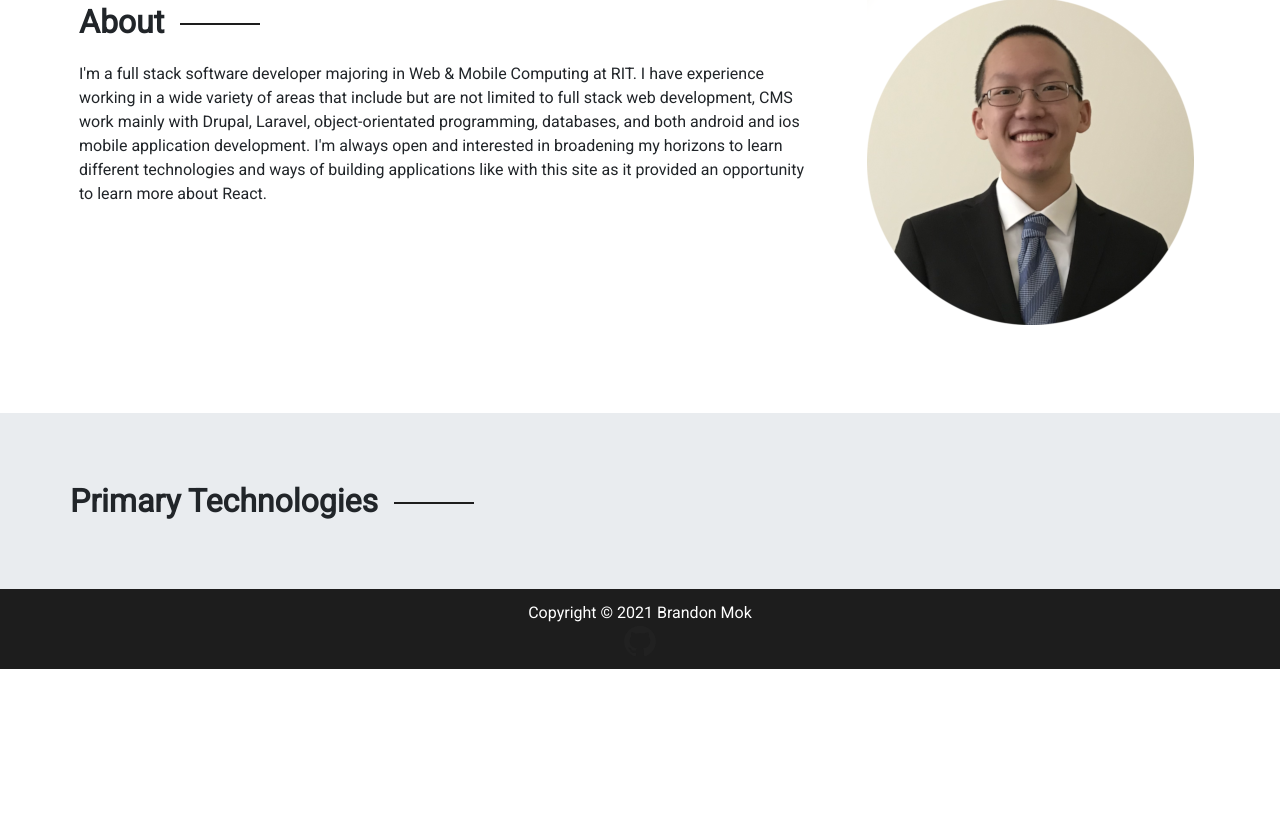
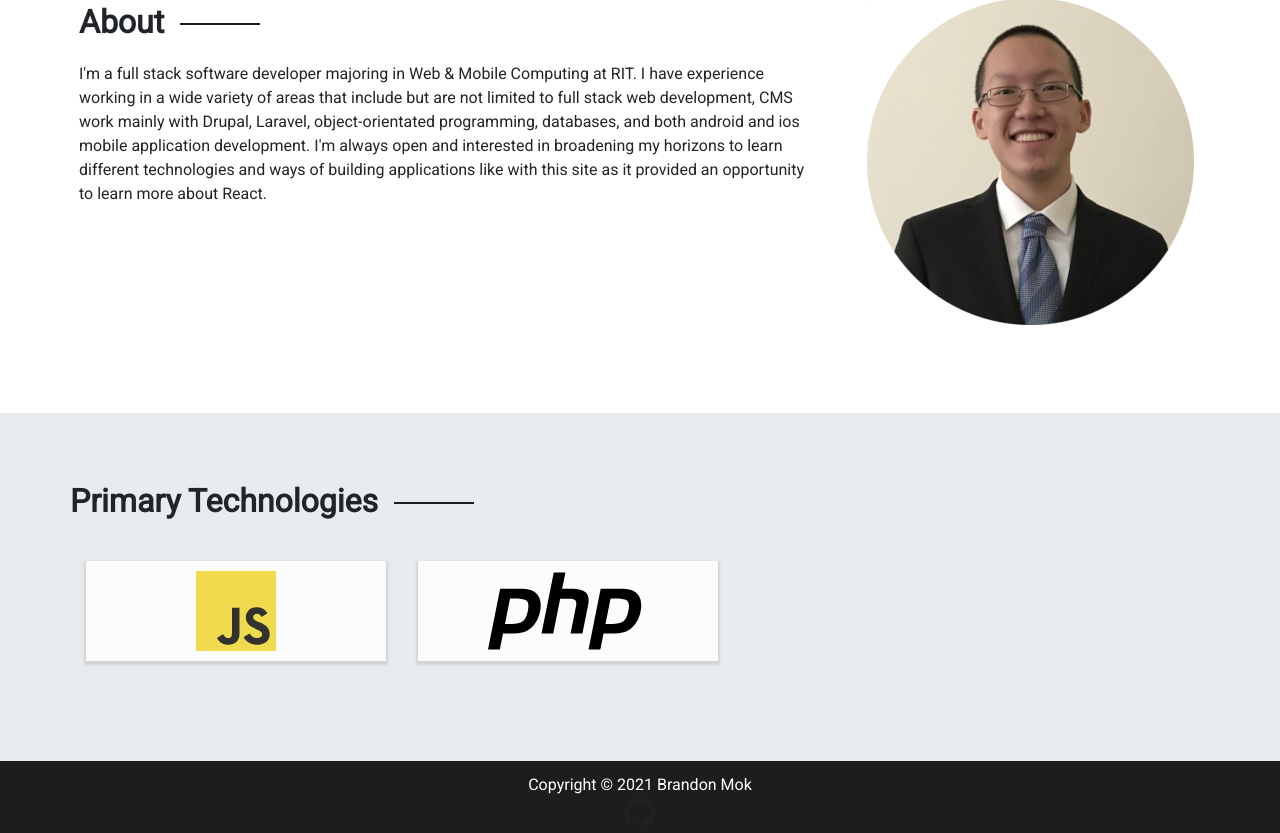
Before and after one commit to BrandonMok/react-personal-website, a React (Create React App) app: page / in a window 1280 px wide. Shown: the part 666-1499 px from the top of the page. Before the commit the page ends 1335 px from the top, so only its background shows below. Built offline with nearby package versions, Linux system fonts and the light colour scheme.

Commit message:
[WIP] Figuring out display of icons

```diff
--- a/public/index.html
+++ b/public/index.html
@@ -9,7 +9,6 @@
     <script src="https://code.jquery.com/jquery-3.3.1.slim.min.js" integrity="sha384-q8i/X+965DzO0rT7abK41JStQIAqVgRVzpbzo5smXKp4YfRvH+8abtTE1Pi6jizo" crossorigin="anonymous"></script>
     <script src="https://cdnjs.cloudflare.com/ajax/libs/popper.js/1.14.7/umd/popper.min.js" integrity="sha384-UO2eT0CpHqdSJQ6hJty5KVphtPhzWj9WO1clHTMGa3JDZwrnQq4sF86dIHNDz0W1" crossorigin="anonymous"></script>
     <script src="https://stackpath.bootstrapcdn.com/bootstrap/4.3.1/js/bootstrap.min.js" integrity="sha384-JjSmVgyd0p3pXB1rRibZUAYoIIy6OrQ6VrjIEaFf/nJGzIxFDsf4x0xIM+B07jRM" crossorigin="anonymous"></script>
-    <link href="https://maxcdn.bootstrapcdn.com/font-awesome/4.7.0/css/font-awesome.min.css" rel="stylesheet" />
     <title>Brandon Mok | Software Developer</title>
   </head>
   <body>
--- a/src/App.scss
+++ b/src/App.scss
@@ -193,6 +193,29 @@ $primary: #1d1d1d; // 1c1d25
       background-color: $primary;
     }
   }
+
+
+  &__boxes-container {
+    margin: 1.25em 0;
+
+    &__box {
+      margin: 1em;
+      box-shadow:  0 2px 2px 2px lightgray;
+      background-color: #ffffffdc;
+
+      display: flex;
+      justify-content: center;
+      align-items: center;
+
+      width: 300px;
+      height: 100px;
+
+      img {
+        width: 100%;
+        height: 80%;
+      }
+    }
+  }
 }
 
 
--- a/src/components/header.js
+++ b/src/components/header.js
@@ -21,7 +21,7 @@ class Header extends React.Component {
                 </div>
                 <div className="header__menu-row">
                     <div id="mobile-nav">
-                        <a id="closebtn" onClick={this.closeNav}>&times;</a>
+                        <span id="closebtn" onClick={this.closeNav}>&times;</span>
                         <ul id="mobile-nav-items">
                             <li><a href="#about" onClick={this.closeNav}>About</a></li>
                             <li><a href="#projects" onClick={this.closeNav}>Projects</a></li>
--- a/src/components/primarytechnologies.js
+++ b/src/components/primarytechnologies.js
@@ -1,4 +1,6 @@
 import React from 'react';
+import JSLogo from '../icons/logo-javascript.svg';
+import PHPLogo from '../icons/php-logo.svg';
 
 class PrimaryTechnologies extends React.Component {
     render() {
@@ -14,8 +16,13 @@ class PrimaryTechnologies extends React.Component {
                     <div className="row">
                         <div className="d-flex primary-tech__boxes-container">
                             <div className="primary-tech__boxes-container__box">
+                                <img src={JSLogo} alt="Javascript logo" />
+                            </div>
 
+                            <div className="primary-tech__boxes-container__box">
+                                <img src={PHPLogo} alt="PHP logo" />
                             </div>
+
                         </div>
                     </div>
                 </div>
```
Also changed, not shown: src/icons/logo-javascript.svg (added), src/icons/php-logo.svg (added).
